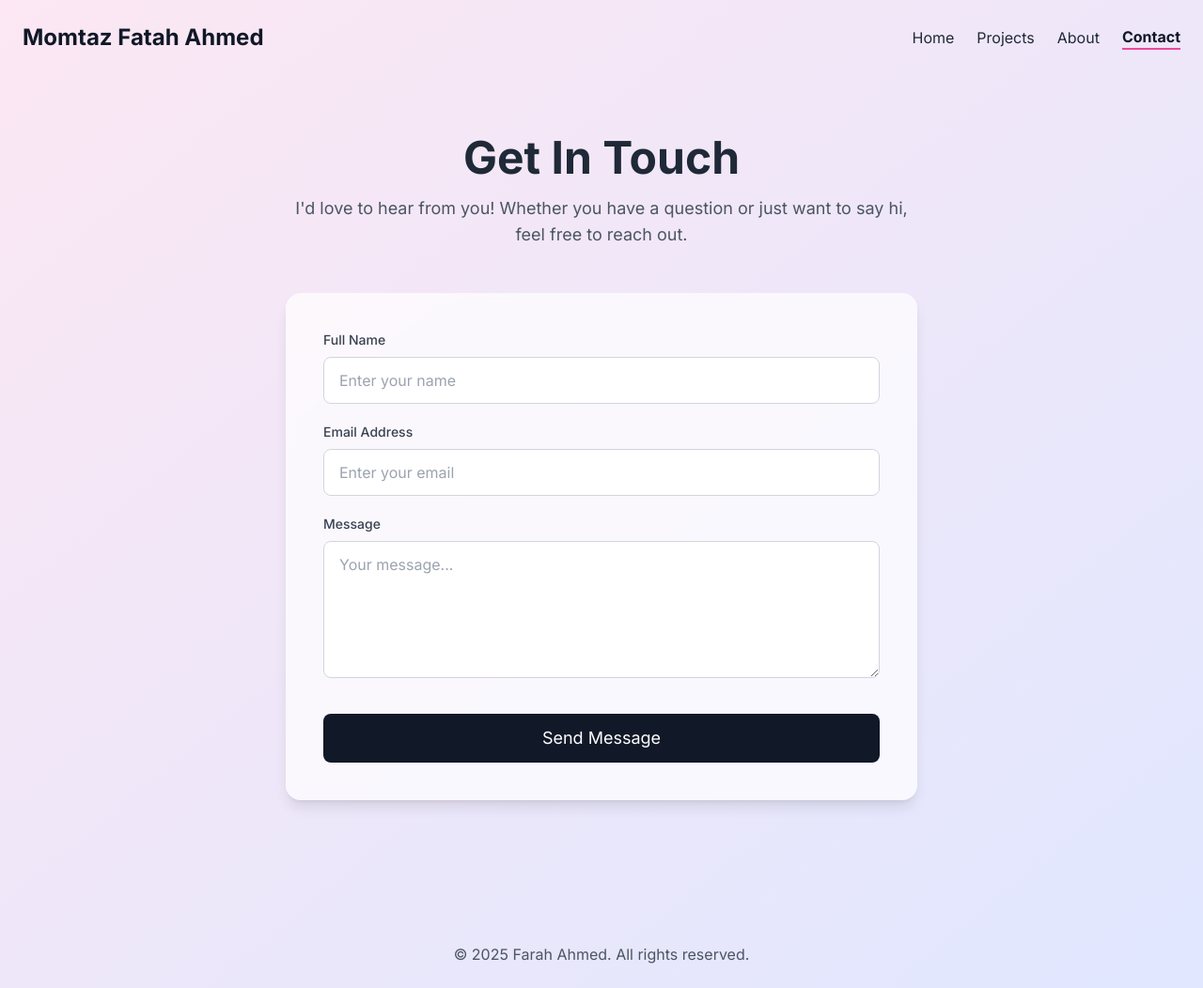
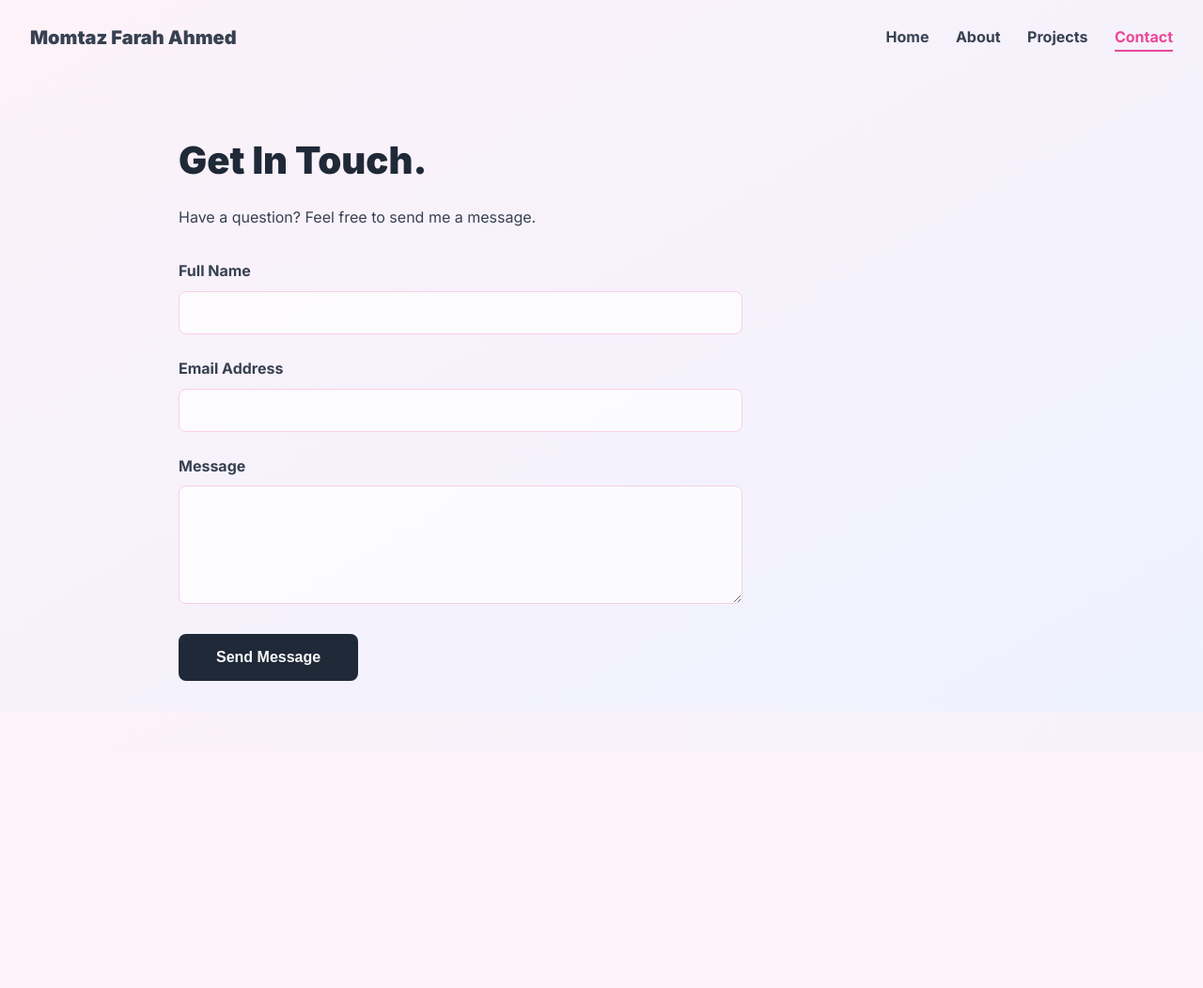
Before and after one commit to f-a-r-a-hp/momtazfarah.github.io, a plain HTML site: page contact.html in a window 1280 px wide. Shown: the whole page at 94% size. After the commit the page ends 800 px from the top, so only its background shows below. Drawn offline with nearby package versions, Linux system fonts and the light colour scheme.

Commit message:
contact.html

```diff
--- a/contact.html
+++ b/contact.html
@@ -4,109 +4,85 @@
     <meta charset="UTF-8">
     <meta name="viewport" content="width=device-width, initial-scale=1.0">
     <title>Contact - Momtaz Farah Ahmed</title>
-    <!-- Tailwind CSS -->
-    <script src="https://cdn.tailwindcss.com"></script>
-    <!-- Google Fonts -->
     <link rel="preconnect" href="https://fonts.googleapis.com">
     <link rel="preconnect" href="https://fonts.gstatic.com" crossorigin>
-    <link href="https://fonts.googleapis.com/css2?family=Inter:wght@400;500;700&display=swap" rel="stylesheet">
+    <link href="https://fonts.googleapis.com/css2?family=Inter:wght@400;700;900&display=swap" rel="stylesheet">
     <style>
-        body { font-family: 'Inter', sans-serif; }
-        .gradient-bg {
-            background-color: #fce7f3;
-            background-image: linear-gradient(to bottom right, #fce7f3, #e0e7ff);
+        body { font-family: 'Inter', sans-serif; background-color: #fdf2f8; background-image: linear-gradient(to bottom right, #fdf2f8, #eef2ff); color: #374151; margin: 0; padding: 0; line-height: 1.6; }
+        main { padding: 2rem; max-width: 900px; margin: 0 auto; }
+        header { padding: 1.5rem 2rem; display: flex; justify-content: space-between; align-items: center; }
+        header a { text-decoration: none; color: #374151; font-weight: 700; }
+        .logo { font-weight: 900; font-size: 1.25rem; }
+        nav a { margin-left: 1.5rem; font-size: 1rem; padding-bottom: 4px; }
+        nav a.active { color: #ec4899; border-bottom: 2px solid #ec4899; }
+        h1 { font-size: 2.5rem; font-weight: 900; color: #1f2937; margin-bottom: 0.5rem; }
+        .form-container { max-width: 600px; }
+        .form-group { margin-bottom: 1.5rem; }
+        .form-group label { display: block; font-weight: 700; margin-bottom: 0.5rem; }
+        .form-group input, .form-group textarea {
+            width: 100%;
+            padding: 0.75rem;
+            border: 1px solid #fbcfe8; /* pink-200 */
+            border-radius: 0.5rem;
+            background-color: rgba(255, 255, 255, 0.7);
+            font-family: 'Inter', sans-serif;
+            font-size: 1rem;
+            box-sizing: border-box;
         }
+        .form-group input:focus, .form-group textarea:focus {
+            outline: 2px solid #ec4899;
+        }
+        .button {
+            display: inline-block;
+            background-color: #1f2937;
+            color: #f9fafb;
+            padding: 1rem 2.5rem;
+            border-radius: 0.5rem;
+            font-weight: 700;
+            text-decoration: none;
+            border: none;
+            cursor: pointer;
+            font-size: 1rem;
+            transition: background-color 0.2s;
+        }
+        .button:hover { background-color: #ec4899; }
+        @media (max-width: 640px) { header { flex-direction: column; gap: 1rem; } nav a { margin: 0 0.75rem; } }
     </style>
 </head>
-<body class="gradient-bg text-gray-800">
+<body>
 
-    <!-- Header & Navigation -->
-    <header class="p-4 md:p-6">
-        <nav class="container mx-auto flex justify-between items-center">
-            <a href="index.html" class="text-xl md:text-2xl font-bold text-gray-900">Momtaz Fatah Ahmed</a>
-             <button id="menu-btn" class="md:hidden z-30">
-                 <svg xmlns="http://www.w3.org/2000/svg" class="h-6 w-6" fill="none" viewBox="0 0 24 24" stroke="currentColor">
-                    <path stroke-linecap="round" stroke-linejoin="round" stroke-width="2" d="M4 6h16M4 12h16m-7 6h7" />
-                </svg>
-            </button>
-            <div class="hidden md:flex space-x-6 items-center">
-                <a href="index.html" class="hover:text-pink-500 transition duration-300">Home</a>
-                <a href="projects.html" class="hover:text-pink-500 transition duration-300">Projects</a>
-                <a href="about.html" class="hover:text-pink-500 transition duration-300">About</a>
-                <a href="contact.html" class="text-gray-900 font-bold border-b-2 border-pink-500">Contact</a>
-            </div>
+    <header>
+        <a href="index.html" class="logo">Momtaz Farah Ahmed</a>
+        <nav>
+            <a href="index.html">Home</a>
+            <a href="about.html">About</a>
+            <a href="projects.html">Projects</a>
+            <a href="contact.html" class="active">Contact</a>
         </nav>
     </header>
 
-    <!-- Mobile Menu (hidden by default) -->
-    <div id="mobile-menu" class="hidden md:hidden absolute top-0 left-0 w-full h-full bg-white z-20">
-        <div class="flex flex-col items-center justify-center h-full space-y-8 text-2xl">
-            <a href="index.html" class="hover:text-pink-500 transition duration-300">Home</a>
-            <a href="projects.html" class="hover:text-pink-500 transition duration-300">Projects</a>
-            <a href="about.html" class="hover:text-pink-500 transition duration-300">About</a>
-            <a href="contact.html" class="text-gray-900 font-bold border-b-2 border-pink-500">Contact</a>
-        </div>
-    </div>
+    <main>
+        <div class="form-container">
+            <h1>Get In Touch.</h1>
+            <p>Have a question? Feel free to send me a message.</p>
 
-    <!-- Main Content -->
-    <main class="container mx-auto px-6 py-16">
-        <div class="max-w-2xl mx-auto">
-            <div class="text-center mb-12">
-                <h1 class="text-4xl md:text-5xl font-bold">Get In Touch</h1>
-                <p class="text-lg text-gray-600 mt-4">I'd love to hear from you! Whether you have a question or just want to say hi, feel free to reach out.</p>
-            </div>
-
-            <!-- Contact Form -->
-            <div class="bg-white/70 backdrop-blur-sm p-8 md:p-10 rounded-2xl shadow-lg">
-                <form action="#" method="POST">
-                    <div class="mb-5">
-                        <label for="name" class="block mb-2 text-sm font-medium text-gray-700">Full Name</label>
-                        <input type="text" id="name" name="name" placeholder="Enter your name"
-                               class="w-full px-4 py-3 bg-white border border-gray-300 rounded-lg focus:outline-none focus:ring-2 focus:ring-pink-400 transition duration-300">
-                    </div>
-                    <div class="mb-5">
-                        <label for="email" class="block mb-2 text-sm font-medium text-gray-700">Email Address</label>
-                        <input type="email" id="email" name="email" placeholder="Enter your email"
-                               class="w-full px-4 py-3 bg-white border border-gray-300 rounded-lg focus:outline-none focus:ring-2 focus:ring-pink-400 transition duration-300">
-                    </div>
-                    <div class="mb-8">
-                        <label for="message" class="block mb-2 text-sm font-medium text-gray-700">Message</label>
-                        <textarea id="message" name="message" rows="5" placeholder="Your message..."
-                                  class="w-full px-4 py-3 bg-white border border-gray-300 rounded-lg focus:outline-none focus:ring-2 focus:ring-pink-400 transition duration-300"></textarea>
-                    </div>
-                    <button type="submit"
-                            class="w-full bg-gray-900 text-white py-3 px-8 rounded-lg text-lg hover:bg-pink-500 transition duration-300 transform hover:scale-105">
-                        Send Message
-                    </button>
-                </form>
-            </div>
+            <form action="#" method="POST" style="margin-top: 2rem;">
+                <div class="form-group">
+                    <label for="name">Full Name</label>
+                    <input type="text" id="name" name="name">
+                </div>
+                <div class="form-group">
+                    <label for="email">Email Address</label>
+                    <input type="email" id="email" name="email">
+                </div>
+                <div class="form-group">
+                    <label for="message">Message</label>
+                    <textarea id="message" name="message" rows="5"></textarea>
+                </div>
+                <button type="submit" class="button">Send Message</button>
+            </form>
         </div>
     </main>
 
-    <!-- Footer -->
-    <footer class="text-center p-6 mt-16">
-        <p class="text-gray-600">&copy; 2025 Farah Ahmed. All rights reserved.</p>
-    </footer>
-
-    <script>
-        // Simple script for mobile menu toggle
-        const menuBtn = document.getElementById('menu-btn');
-        const mobileMenu = document.getElementById('mobile-menu');
-        let isMenuOpen = false;
-
-        menuBtn.addEventListener('click', () => {
-            isMenuOpen = !isMenuOpen;
-            mobileMenu.classList.toggle('hidden');
-            if (isMenuOpen) {
-                menuBtn.innerHTML = `<svg xmlns="http://www.w3.org/2000/svg" class="h-6 w-6" fill="none" viewBox="0 0 24 24" stroke="currentColor">
-                                        <path stroke-linecap="round" stroke-linejoin="round" stroke-width="2" d="M6 18L18 6M6 6l12 12" />
-                                    </svg>`;
-            } else {
-                menuBtn.innerHTML = `<svg xmlns="http://www.w3.org/2000/svg" class="h-6 w-6" fill="none" viewBox="0 0 24 24" stroke="currentColor">
-                                        <path stroke-linecap="round" stroke-linejoin="round" stroke-width="2" d="M4 6h16M4 12h16m-7 6h7" />
-                                    </svg>`;
-            }
-        });
-    </script>
 </body>
 </html>
```
